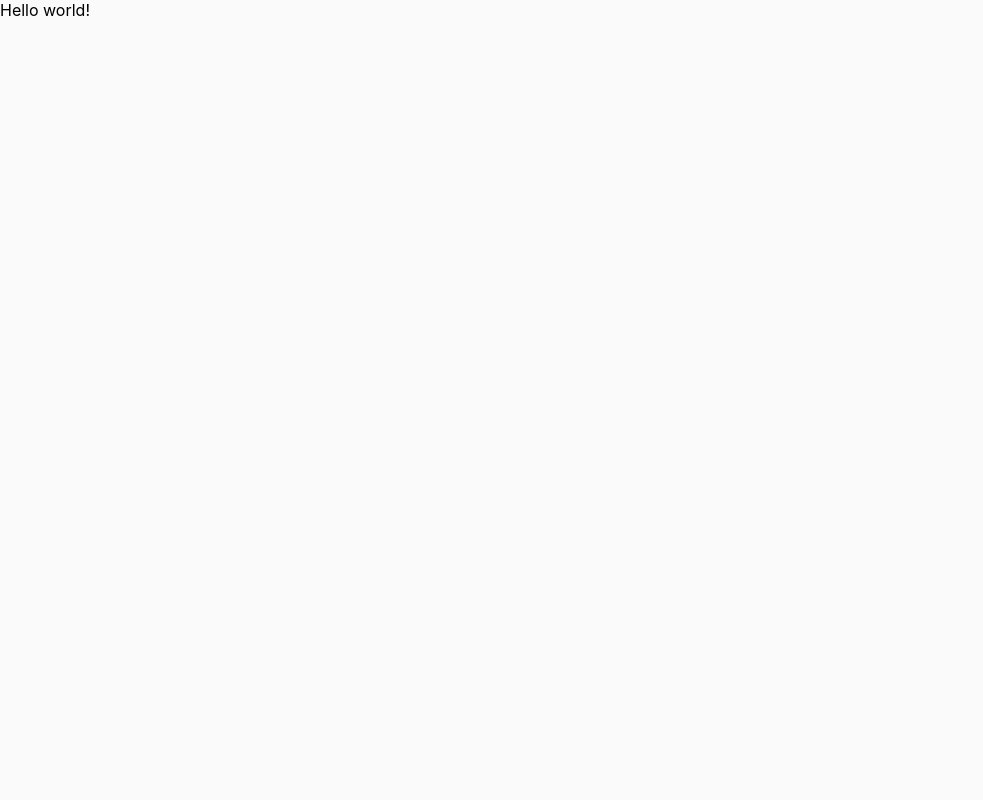
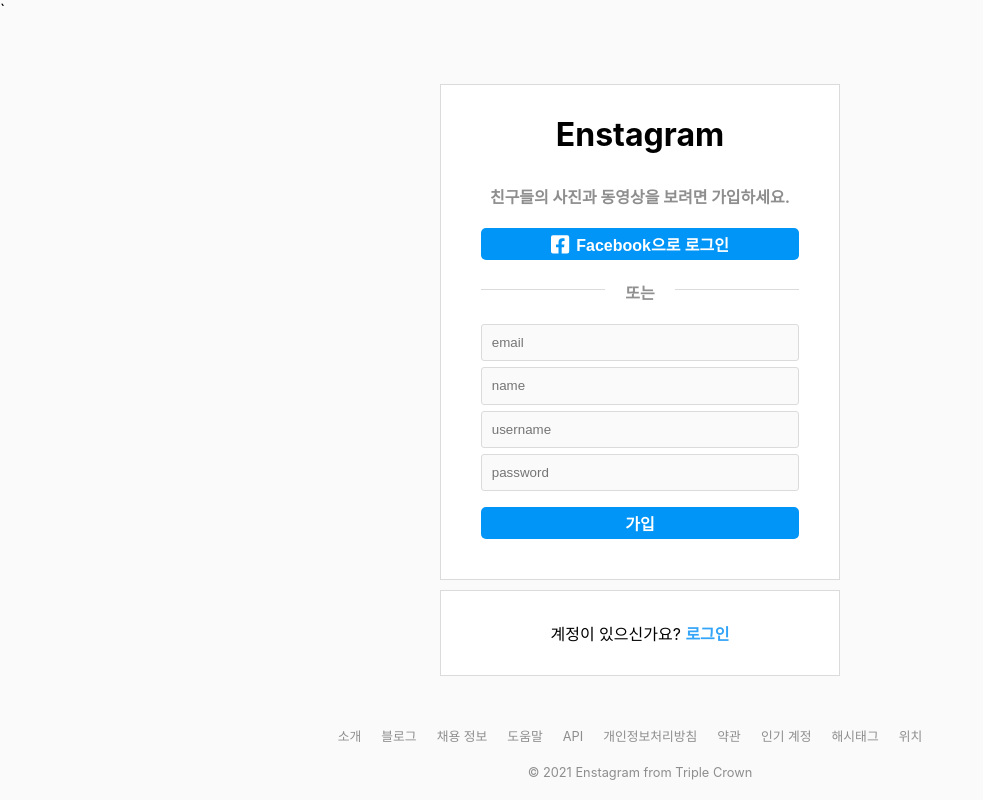
Before and after one commit to codestates/enstagram, a React (Create React App) app in the folder client/: page /signup in a window 1280 px wide. Shown: the whole page, without its empty margins (0-983 px from the left). Built offline with nearby package versions, Linux system fonts and the light colour scheme.

Commit message:
add: signup-page

```diff
--- a/client/src/App.js
+++ b/client/src/App.js
@@ -1,23 +1,47 @@
-import logo from './logo.svg';
-import { BrowserRouter, Route, Switch } from 'react-router-dom';
-import './App.css';
+import logo from "./logo.svg";
+import { BrowserRouter, Route, Switch } from "react-router-dom";
+import "./App.css";
 import { useState } from "react";
-import Login from './components/Login.js'
-import Main from './components/Main.js'
-import Signup from './pages/Signup.js'
-import Mypage from './pages/Mypage.js'
-import ProfileEdit from './pages/ProfileEdit.js'
+import Login from "./components/Login.js";
+import Main from "./components/Main.js";
+import Signup from "./pages/Signup.js";
+import Mypage from "./pages/Mypage.js";
+import ProfileEdit from "./pages/ProfileEdit.js";
 
 function App() {
   const [isLogin, setIsLogin] = useState(false);
+
+  function requestFacebookLogin() {
+    // fb아이디로 로그인하기 클릭
+    // 클라가 fb서버에 authorization code 요청
+    // fb의 소셜로그인관련 사이트로 이동
+    // 권한 허용 클릭
+    // fb서버가 redirect uri 를 통해 code 보냄
+    // 클라는 code 를 서버에 전달
+    // 서버는 fb서버에 code 를 보내서 access token 요청
+    // fb서버는 서버에 access token 보냄
+    // 서버가 클라에 access token 전달
+    // 소셜로그인 완료 - 페이스북 로그인 페이지로 이동
+  }
+
   return (
     <BrowserRouter>
       <Switch>
         <Route exact path="/">
-          {isLogin ? <Main /> : <Login setIsLogin={setIsLogin}/>}
+          {isLogin ? (
+            <Main />
+          ) : (
+            <Login
+              setIsLogin={setIsLogin}
+              requestFacebookLogin={requestFacebookLogin}
+            />
+          )}
         </Route>
         <Route path="/signup">
-          <Signup />
+          <Signup
+            setIsLogin={setIsLogin}
+            requestFacebookLogin={requestFacebookLogin}
+          />
         </Route>
         <Route path="/mypage">
           <Mypage />
--- a/client/src/components/FacebookLogin.js
+++ b/client/src/components/FacebookLogin.js
@@ -0,0 +1,5 @@
+function FacebookLogin() {
+
+}
+
+export default FacebookLogin
--- /dev/null
+++ b/client/src/components/Footer.css
@@ -0,0 +1,19 @@
+.footer-container {
+  width:800px;
+  margin-left: auto;
+  margin-right: auto;
+  font-size: .8em;
+  display: flex;
+  flex-direction: column;
+  align-items: center;
+  color: rgb(142,142,142);
+  margin-top:50px;
+}
+
+.footer-items {
+  margin-bottom: 20px;
+}
+
+.footer-items > span {
+  margin-right: 20px;
+}
--- /dev/null
+++ b/client/src/components/Footer.js
@@ -0,0 +1,25 @@
+import './Footer.css'
+
+function Footer() {
+  return (
+    <div className="footer-container">
+      <div className="footer-items">
+        <span>소개</span>
+        <span>블로그</span>
+        <span>채용 정보</span>
+        <span>도움말</span>
+        <span>API</span>
+        <span>개인정보처리방침</span>
+        <span>약관</span>
+        <span>인기 계정</span>
+        <span>해시태그</span>
+        <span>위치</span>
+      </div>
+      <div>
+        <span>© 2021 Enstagram from Triple Crown</span>
+      </div>
+    </div>
+  );
+}
+
+export default Footer;
--- a/client/src/components/Login.css
+++ b/client/src/components/Login.css
@@ -4,15 +4,12 @@
 
 .container {
   width: 400px;
-  position: absolute;
-  top: 50%;
-  left: 50%;
-  margin-right: -50%;
-  transform: translate(-50%, -50%)
+  margin-left: auto;
+  margin-right: auto;
+  margin-top: 5%;
 }
 
 .logo {
-  margin-bottom: 40px;
 }
 
 .login-box {
@@ -39,13 +36,17 @@
   border-radius: 3px;
 }
 
+.login-input-1 {
+  margin-top: 40px;
+}
+
 .login-button {
   margin-top: 7px;
   width: 80%;
   height: 2.2em;
   color: #fff;
   background-color: rgb(0,149,246);
-  border: 1px solid;
+  border: none;
   border-radius: 5px;
   font-weight: 800;
   font-size: 1em;
@@ -73,7 +74,6 @@
   color: rgb(56,81,133);
   font-weight: bold;
   font-size: 1em;
-  vertical-align:middle;
   border: none;
   background-color: #fff;
   cursor: pointer;
@@ -81,10 +81,19 @@
 
 .facebook-icon {
   font-size: 1.3em;
-  margin-right: 10px;
+  margin-right: 7px;
+  vertical-align: -4px;
 }
 
-.sign-up {
+.invalid-msg {
+  color: rgb(237, 73, 87);
+  width: 80%;
+  margin-top: 30px;
+  text-align: center;
+  word-break: keep-all;
+}
+
+.signup-link {
   color: rgb(51,164,247);
   font-weight: bold;
   cursor: pointer;
--- a/client/src/components/Login.js
+++ b/client/src/components/Login.js
@@ -1,13 +1,16 @@
 import "./Login.css";
 import { useState } from "react";
-import { Link } from 'react-router-dom';
+import { Link } from "react-router-dom";
 import { FontAwesomeIcon } from "@fortawesome/react-fontawesome";
 import { faFacebookSquare } from "@fortawesome/free-brands-svg-icons";
-const axios = require('axios');
+import Footer from '../components/Footer'
+const axios = require("axios");
 
-function Login({ setIsLogin }) {
+function Login({ setIsLogin, requestFacebookLogin }) {
   const [username, setUsername] = useState("");
   const [password, setPassword] = useState("");
+  const [invalidUsername, setInvalidUsername] = useState(false);
+  const [invalidPassword, setInvalidPassword] = useState(true);
 
   function handleChangeUsername(event) {
     setUsername(event.target.value);
@@ -22,25 +25,13 @@
     // 로그인 성공할 경우 setIsLogin(true) 호출
   }
 
-  function requestFacebookLogin() {
-    // fb아이디로 로그인하기 클릭
-    // 클라가 fb서버에 authorization code 요청
-    // fb의 소셜로그인관련 사이트로 이동
-    // 권한 허용 클릭
-    // fb서버가 redirect uri 를 통해 code 보냄
-    // 클라는 code 를 서버에 전달
-    // 서버는 fb서버에 code 를 보내서 access token 요청
-    // fb서버는 서버에 access token 보냄
-    // 서버가 클라에 access token 전달
-    // 소셜로그인 완료 - 페이스북 로그인 페이지로 이동
-  }
-
   return (
+    <div>
       <div className="container">
         <div className="login-box box-1">
           <h1 className="logo">Enstagram</h1>
           <input
-          className="input-box"
+            className="input-box login-input-1"
             type="text"
             placeholder="username"
             value={username}
@@ -66,12 +57,28 @@
             />
             Facebook으로 로그인
           </button>
+          {invalidUsername ? (
+            <span className="invalid-msg">
+              입력한 사용자 이름을 사용하는 계정을 찾을 수 없습니다. 사용자 이름을
+              확인하고 다시 시도하세요.
+            </span>
+          ) : null}
+          {invalidPassword ? (
+            <span className="invalid-msg">
+              잘못된 비밀번호입니다. 다시 확인하세요.
+            </span>
+          ) : null}
         </div>
         <div className="login-box box-2">
           <span className="no-account">
-          계정이 없으신가요? <Link to="/signup" className="sign-up">가입하기</Link>
+            계정이 없으신가요?{" "}
+            <Link to="/signup" className="signup-link">
+              가입하기
+            </Link>
           </span>
         </div>
+      </div>
+      <Footer />
     </div>
   );
 }
--- a/client/src/components/Main.js
+++ b/client/src/components/Main.js
@@ -1,6 +1,6 @@
 function Main() {
   return (
-    <div>hello world!</div>
+    <div>This is Main Page</div>
   )
 }
 
--- a/client/src/pages/Signup.css
+++ b/client/src/pages/Signup.css
@@ -0,0 +1,47 @@
+.signup-text {
+  font-weight: 700;
+  color: rgb(142,142,142);
+  margin-top: 30px;
+}
+
+.signup-facebook-login {
+  margin-top: 20px;
+  width: 80%;
+  height: 2em;
+  border-radius: 5px;
+  color: #fff;
+  font-weight: bold;
+  font-size: 1em;
+  vertical-align:middle;
+  border: none;
+  background-color: rgb(0,149,246);
+  cursor: pointer;
+}
+
+.signup-input-1 {
+  margin-top: 10px;
+}
+
+.signup-button {
+  margin-top: 10px;
+  width: 80%;
+  height: 2em;
+  color: #fff;
+  background-color: rgb(0,149,246);
+  border: none;
+  border-radius: 5px;
+  font-weight: 800;
+  font-size: 1em;
+  cursor: pointer;
+  margin-bottom: 10px;
+}
+
+.login-link {
+  color: rgb(51,164,247);
+  font-weight: bold;
+  cursor: pointer;
+  border: none;
+  background-color: #fff;
+  font-size:inherit;
+  text-decoration: none;
+}
--- a/client/src/pages/Signup.js
+++ b/client/src/pages/Signup.js
@@ -1,9 +1,100 @@
-function Signup() {
+import "./Signup.css";
+import Footer from '../components/Footer.js'
+import { useState } from "react";
+import { Link } from "react-router-dom";
+import { FontAwesomeIcon } from "@fortawesome/react-fontawesome";
+import { faFacebookSquare } from "@fortawesome/free-brands-svg-icons";
+const axios = require("axios");
+
+function Signup({ setIsLogin, requestFacebookLogin }) {
+  const [email, setEmail] = useState("");
+  const [username, setUsername] = useState("");
+  const [name, setName] = useState("");
+  const [password, setPassword] = useState("");
+
+  function handleChangeEmail(event) {
+    setEmail(event.target.value);
+  }
+
+  function handleChangeName(event) {
+    setName(event.target.value);
+  }
+
+  function handleChangeUsername(event) {
+    setUsername(event.target.value);
+  }
+
+  function handleChangePassword(event) {
+    setPassword(event.target.value);
+  }
+
+  function requestSignup() {
+    // 서버에 로그인 요청
+    // 로그인 성공할 경우 setIsLogin(true) 호출
+  }
+
   return (
     <div>
-      Hello world!
+      `<div className="container">
+        <div className="login-box box-1">
+          <h1 className="logo">Enstagram</h1>
+          <span className="signup-text">
+            친구들의 사진과 동영상을 보려면 가입하세요.
+          </span>
+          <button className="signup-facebook-login">
+            <FontAwesomeIcon
+              className="facebook-icon"
+              icon={faFacebookSquare}
+              onClick={requestFacebookLogin}
+            />
+            Facebook으로 로그인
+          </button>
+          <div className="line"></div>
+          <span className="or-text">또는</span>
+          <input
+            className="input-box signup-input-1"
+            type="text"
+            placeholder="email"
+            value={email}
+            onChange={handleChangeEmail}
+          />
+          <input
+            className="input-box"
+            type="text"
+            placeholder="name"
+            value={name}
+            onChange={handleChangeName}
+          />
+          <input
+            className="input-box"
+            type="text"
+            placeholder="username"
+            value={username}
+            onChange={handleChangeUsername}
+          />
+          <input
+            className="input-box"
+            type="text"
+            placeholder="password"
+            value={password}
+            onChange={handleChangePassword}
+          />
+          <button className="signup-button" type="submit" onClick={requestSignup}>
+            가입
+          </button>
+        </div>
+        <div className="login-box box-2">
+          <span className="no-account">
+            계정이 있으신가요?{" "}
+            <Link to="/" className="login-link">
+              로그인
+            </Link>
+          </span>
+        </div>
+      </div>
+      <Footer />
     </div>
-  )
+  );
 }
 
-export default Signup
+export default Signup;
```
Lines whose indentation alone changed are shown as unchanged.
